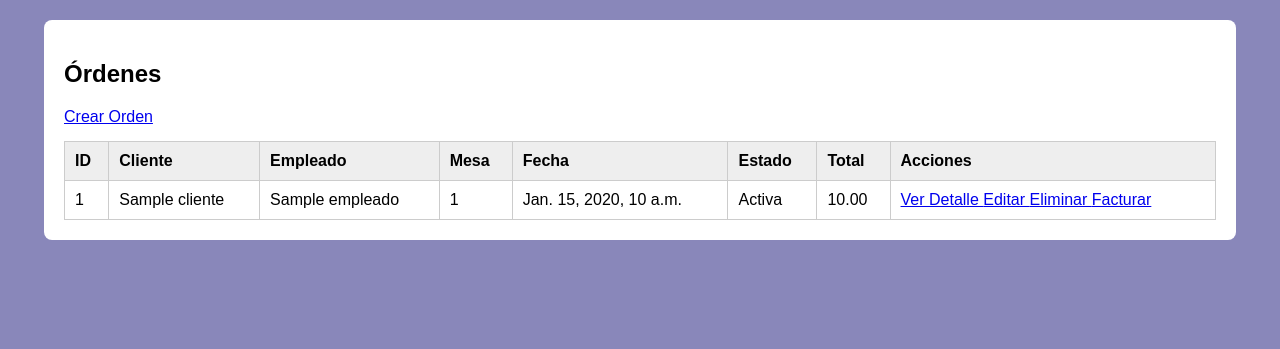
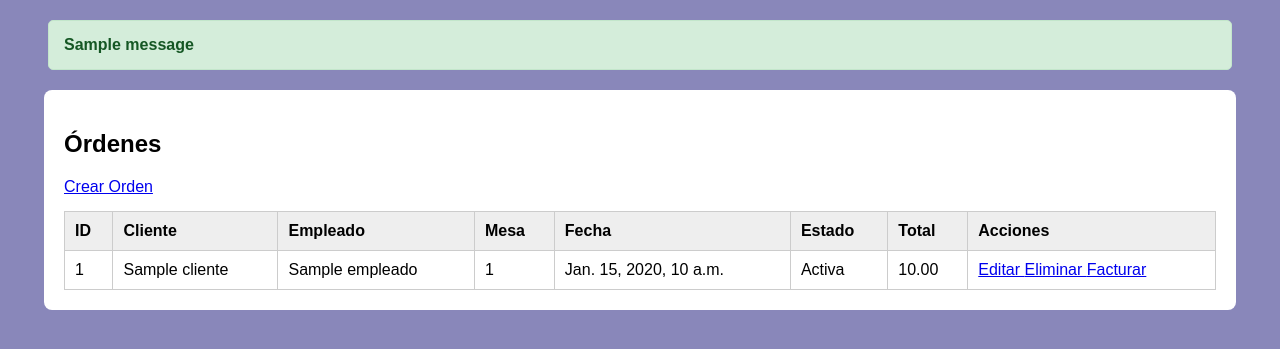
Before and after one commit to devpachon/restaurante_502, a Django app: page /ordenes/ in a window 1280 px wide. Shown: the part 148-497 px from the top of the page. Run offline with Django 5.2, Linux system fonts and the light colour scheme; a user stored in the database is signed in; tables that the repository leaves empty hold one stand-in row (values such as "Sample post"); one stand-in notice (Sample message) is shown.

Commit message:
Login y crud terminados

```diff
--- a/gestion/static/gestion/css/styles.css
+++ b/gestion/static/gestion/css/styles.css
@@ -98,3 +98,22 @@ th {
 
     cursor: pointer;
 }
+
+.mensaje {
+
+    width: 90%;
+
+    margin: 20px auto;
+
+    padding: 15px;
+
+    background: #d4edda;
+
+    color: #155724;
+
+    border: 1px solid #c3e6cb;
+
+    border-radius: 5px;
+
+    font-weight: bold;
+}
--- a/gestion/templates/gestion/base.html
+++ b/gestion/templates/gestion/base.html
@@ -23,6 +23,20 @@
         <a href="{% url 'logout' %}">Cerrar sesión</a>
     </nav>
 
+    {% if messages %}
+
+        {% for message in messages %}
+
+            <div class="mensaje">
+
+                {{ message }}
+
+            </div>
+
+        {% endfor %}
+
+    {% endif %}
+
     <div class="contenedor">
         {% block content %}
         {% endblock %}
--- a/gestion/templates/gestion/clientes.html
+++ b/gestion/templates/gestion/clientes.html
@@ -24,7 +24,8 @@
                 Editar
             </a>
 
-            <a href="{% url 'eliminar_cliente' cliente.id %}">
+            <a href="{% url 'eliminar_cliente' cliente.id %}"
+                onclick="return confirm('¿Desea eliminar este cliente?')">
                 Eliminar
             </a>
         </td>
--- a/gestion/templates/gestion/empleados.html
+++ b/gestion/templates/gestion/empleados.html
@@ -26,7 +26,8 @@
                 Editar
             </a>
 
-            <a href="{% url 'eliminar_empleado' empleado.id %}">
+            <a href="{% url 'eliminar_empleado' empleado.id %}"
+                onclick="return confirm('¿Desea eliminar este empleado?')">
                 Eliminar
             </a>
         </td>
--- a/gestion/templates/gestion/mesas.html
+++ b/gestion/templates/gestion/mesas.html
@@ -23,7 +23,8 @@
             <a href="{% url 'editar_mesa' mesa.id %}">
                 Editar
             </a>
-            <a href="{% url 'eliminar_mesa' mesa.id %}">
+            <a href="{% url 'eliminar_mesa' mesa.id %}"
+                onclick="return confirm('¿Desea eliminar esta mesa?')">
                 Eliminar
             </a>
         </td>
--- a/gestion/templates/gestion/ordenes.html
+++ b/gestion/templates/gestion/ordenes.html
@@ -26,17 +26,16 @@
         <td>{{ orden.estado_orden }}</td>
         <td>{{ orden.total }}</td>
         <td>
-            <a href="{% url 'agregar_detalle' orden.id %}">
-                Ver Detalle
-            </a>
-
+            {% if orden.estado_orden != 'Facturada' %}
             <a href="{% url 'editar_orden' orden.id %}">
                 Editar
             </a>
 
-            <a href="{% url 'eliminar_orden' orden.id %}">
+            <a href="{% url 'eliminar_orden' orden.id %}"
+                onclick="return confirm('¿Desea eliminar esta orden?')">
                 Eliminar
             </a>
+            {% endif %}
             {% if orden.estado_orden != 'Facturada' %}
             <a href="{% url 'generar_factura' orden.id %}">
                 Facturar
--- a/gestion/templates/gestion/platos.html
+++ b/gestion/templates/gestion/platos.html
@@ -27,7 +27,8 @@
             <a href="{% url 'editar_plato' plato.id %}">
                 Editar
             </a>
-            <a href="{% url 'eliminar_plato' plato.id %}">
+            <a href="{% url 'eliminar_plato' plato.id %}"
+                onclick="return confirm('¿Desea eliminar este plato?')">
                 Eliminar
             </a>
         </td>
--- a/gestion/views.py
+++ b/gestion/views.py
@@ -45,7 +45,7 @@ def crear_cliente(request):
         if form.is_valid():
 
             form.save()
-
+            messages.success(request, 'Cliente creado correctamente')
             return redirect('lista_clientes')
 
     else:
@@ -79,7 +79,7 @@ def editar_cliente(request, id):
         if form.is_valid():
 
             form.save()
-
+            messages.success(request, 'Cliente actualizado correctamente')
             return redirect('lista_clientes')
 
     else:
@@ -106,7 +106,7 @@ def eliminar_cliente(request, id):
     )
 
     cliente.delete()
-
+    messages.success(request, 'Cliente eliminado correctamente')
     return redirect('lista_clientes')
 
 @login_required
@@ -125,7 +125,7 @@ def crear_empleado(request):
         if form.is_valid():
 
             form.save()
-
+            messages.success(request, 'Empleado creado correctamente')
             return redirect('lista_empleados')
 
     else:
@@ -159,7 +159,7 @@ def editar_empleado(request, id):
         if form.is_valid():
 
             form.save()
-
+            messages.success(request, 'Empleado actualizado correctamente')
             return redirect('lista_empleados')
 
     else:
@@ -186,7 +186,7 @@ def eliminar_empleado(request, id):
     )
 
     empleado.delete()
-
+    messages.success(request, 'Empleado eliminado correctamente')
     return redirect('lista_empleados')
 
 @login_required
@@ -205,7 +205,7 @@ def crear_mesa(request):
         if form.is_valid():
 
             form.save()
-
+            messages.success(request, 'Mesa creada correctamente')
             return redirect('lista_mesas')
 
     else:
@@ -239,7 +239,7 @@ def editar_mesa(request, id):
         if form.is_valid():
 
             form.save()
-
+            messages.success(request, 'Mesa actualziada correctamente')
             return redirect('lista_mesas')
 
     else:
@@ -266,7 +266,7 @@ def eliminar_mesa(request, id):
     )
 
     mesa.delete()
-
+    messages.success(request, 'Mesa eliminada correctamente')
     return redirect('lista_mesas')
 
 @login_required
@@ -285,7 +285,7 @@ def crear_plato(request):
         if form.is_valid():
 
             form.save()
-
+            messages.success(request, 'Plato creado correctamente')
             return redirect('lista_platos')
 
     else:
@@ -319,7 +319,7 @@ def editar_plato(request, id):
         if form.is_valid():
 
             form.save()
-
+            messages.success(request, 'Plato actualizado correctamente')
             return redirect('lista_platos')
 
     else:
@@ -346,7 +346,7 @@ def eliminar_plato(request, id):
     )
 
     plato.delete()
-
+    messages.success(request, 'Plato eliminado correctamente')
     return redirect('lista_platos')
 
 @login_required
@@ -365,7 +365,7 @@ def crear_orden(request):
         if form.is_valid():
 
             orden = form.save()
-
+            messages.success(request, 'Orden creada correctamente')
             return redirect(
                 'agregar_detalle',
                 orden.id
@@ -392,6 +392,10 @@ def agregar_detalle(request, orden_id):
         id=orden_id
     )
 
+    if orden.estado_orden == 'Facturada':
+
+        return redirect('lista_ordenes')
+
     if request.method == 'POST':
 
         form = DetalleOrdenForm(
@@ -407,7 +411,7 @@ def agregar_detalle(request, orden_id):
             detalle.orden = orden
 
             detalle.save()
-
+            messages.success(request, 'Detalle agregado correctamente')
             return redirect(
                 'agregar_detalle',
                 orden.id
@@ -437,6 +441,10 @@ def editar_detalle(request, detalle_id):
         id=detalle_id
     )
 
+    if detalle.orden.estado_orden == 'Facturada':
+
+        return redirect('lista_ordenes')
+
     if request.method == 'POST':
 
         form = DetalleOrdenForm(
@@ -447,7 +455,7 @@ def editar_detalle(request, detalle_id):
         if form.is_valid():
 
             form.save()
-
+            messages.success(request, 'Detalle actualizado correctamente')
             return redirect(
                 'agregar_detalle',
                 detalle.orden.id
@@ -476,6 +484,10 @@ def eliminar_detalle(request, detalle_id):
         id=detalle_id
     )
 
+    if detalle.orden.estado_orden == 'Facturada':
+
+        return redirect('lista_ordenes')
+
     orden = detalle.orden
 
     detalle.delete()
@@ -488,7 +500,7 @@ def eliminar_detalle(request, detalle_id):
     orden.total = total_orden
 
     orden.save()
-
+    messages.success(request, 'Detalle eliminado correctamente')
     return redirect(
         'agregar_detalle',
         orden.id
@@ -502,6 +514,10 @@ def editar_orden(request, id):
         id=id
     )
 
+    if orden.estado_orden == 'Facturada':
+
+        return redirect('lista_ordenes')
+
     if request.method == 'POST':
 
         form = OrdenForm(
@@ -512,7 +528,7 @@ def editar_orden(request, id):
         if form.is_valid():
 
             form.save()
-
+            messages.success(request, 'Orden actualizada correctamente')
             return redirect('lista_ordenes')
 
     else:
@@ -537,6 +553,10 @@ def eliminar_orden(request, id):
         Orden,
         id=id
     )
+
+    if orden.estado_orden == 'Facturada':
+        messages.success(request, 'Orden eliminada correctamente')
+        return redirect('lista_ordenes')
 
     orden.delete()
 
@@ -584,7 +604,7 @@ def generar_factura(request, orden_id):
             orden.estado_orden = 'Facturada'
 
             orden.save()
-
+            messages.success(request, 'factura creada correctamente')
             return redirect('lista_facturas')
 
     else:
```
Also changed, not shown: gestion/templates/gestion/detalle_orden.html (+6 -4 lines).
